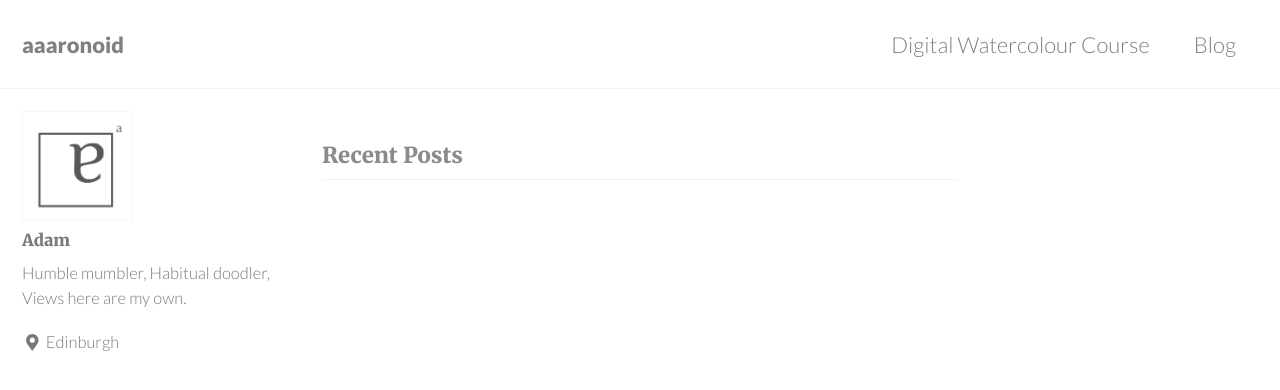
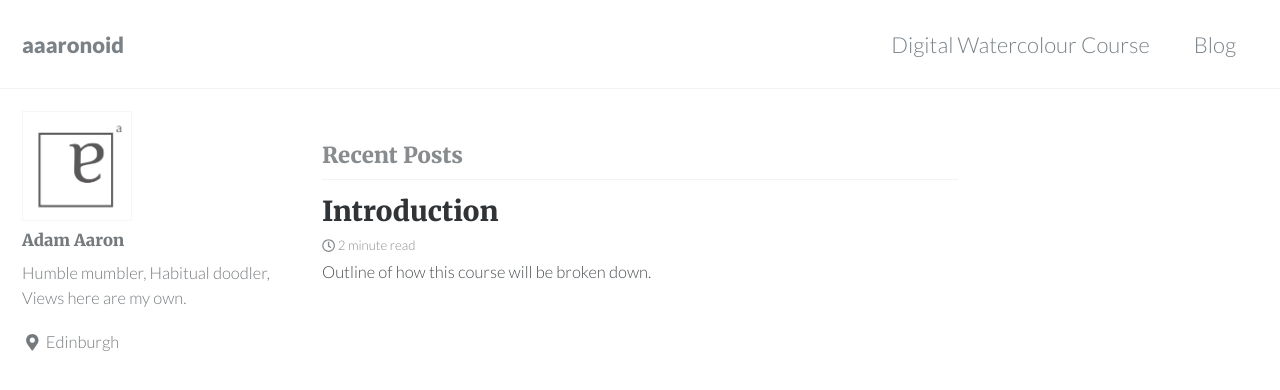
Before and after one commit to aaaronorg/art_aaaronorg, a Jekyll site: the page built from index.html, in a window 1280 px wide and 900 px high. Shown: the top 390 px of the window. Built offline with Jekyll 4.4.1, drawn with Linux system fonts in a browser that asks for light colours; nearby versions of some CDN libraries; the list of posts is cut into pages by our own code.

Commit message:
move index.html
Fix broken pagination

```diff
--- a/_config.yml
+++ b/_config.yml
@@ -100,7 +100,7 @@ analytics:
 
 # Site Author
 author:
-  name             : "Adam"
+  name             : "Adam Aaron"
   avatar           : "/assets/images/Adam.Aaron.logo.png" # path of avatar image, e.g. "/assets/images/bio-photo.jpg"
   bio              : "Humble mumbler, Habitual doodler, Views here are my own."
   location         : "Edinburgh"
```
Also changed, not shown: collections/_posts/2018-09-16-Sum-of-many-parts.md (+1 -1 lines), index.html (renamed from collections/_pages/index.html).
